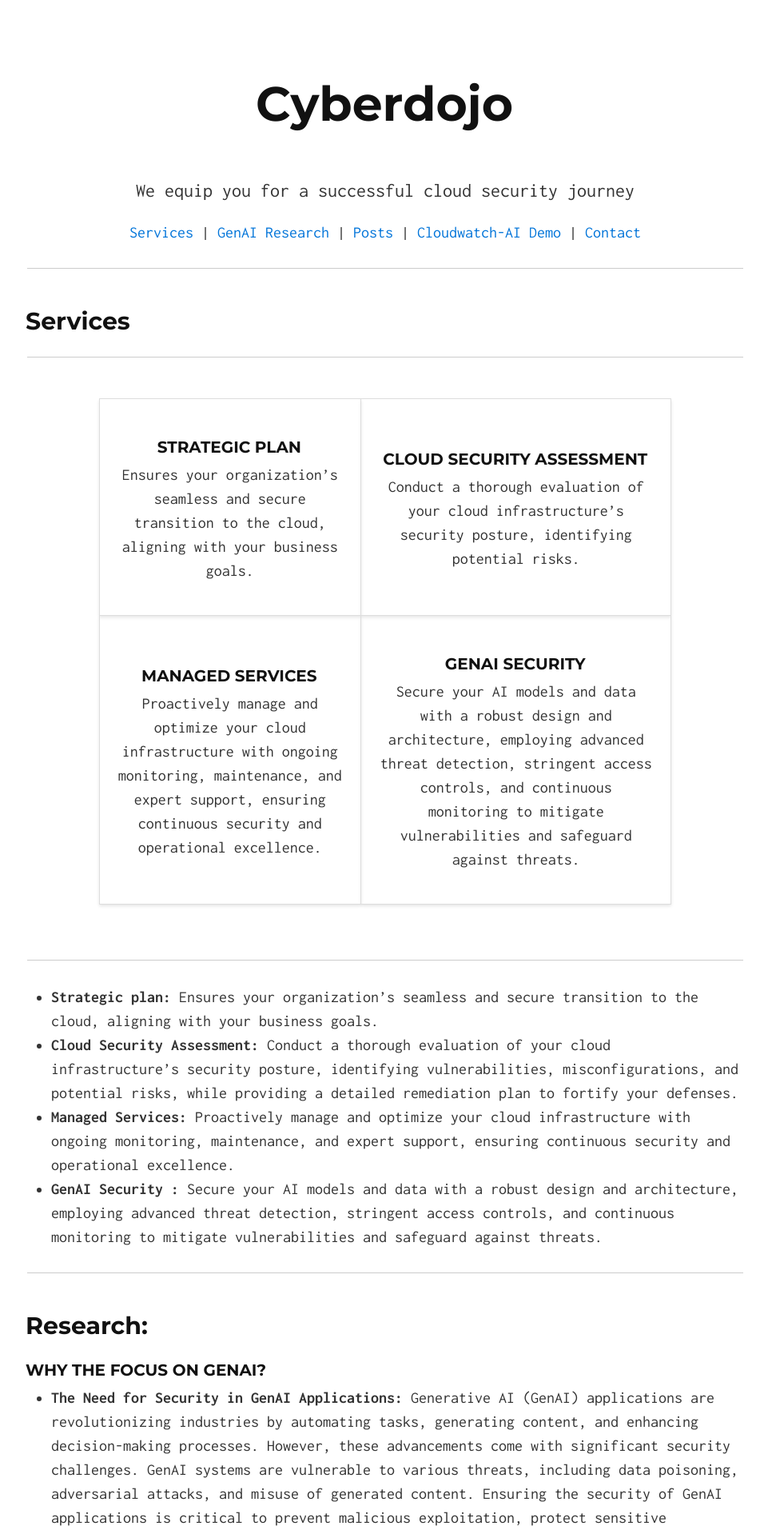
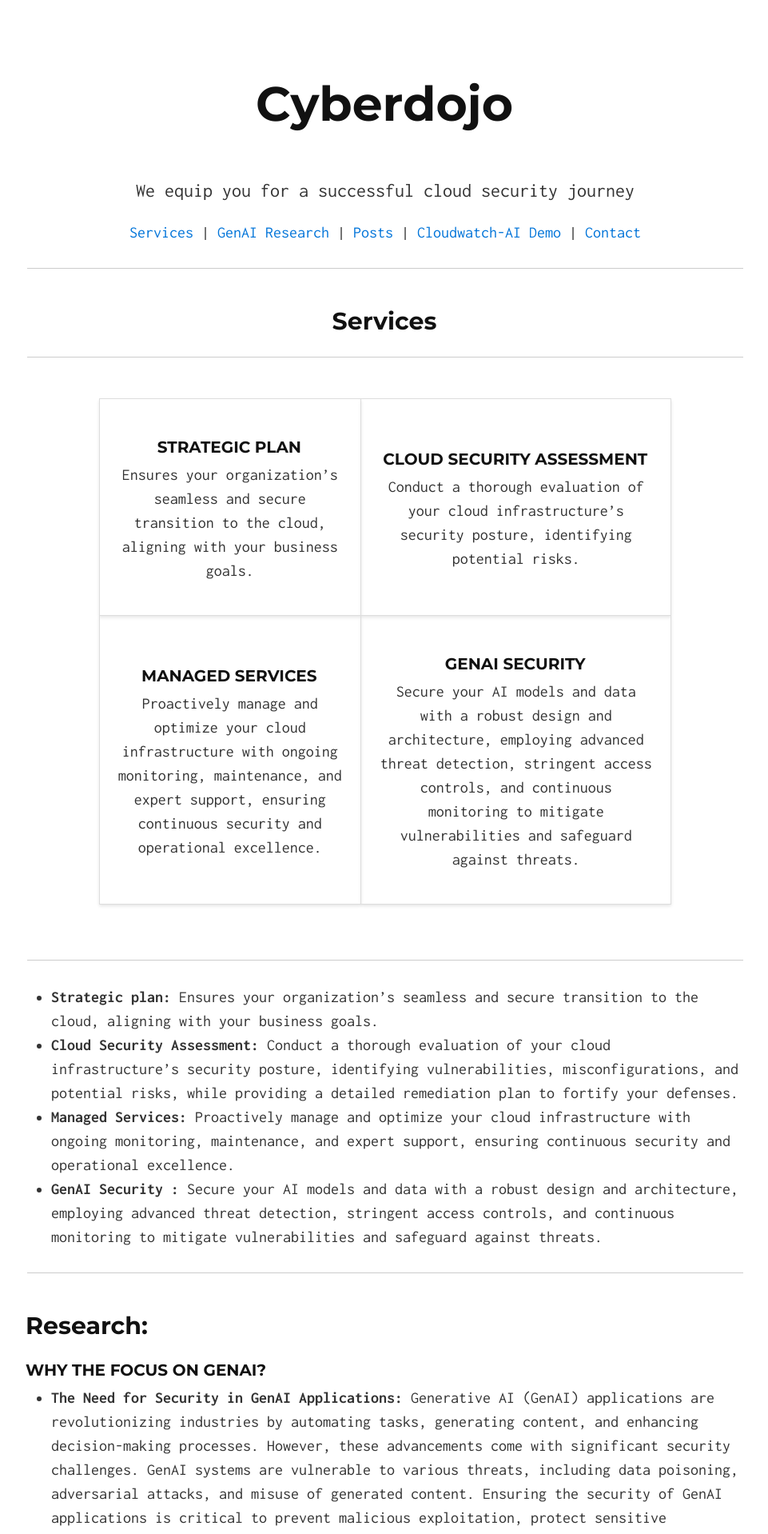
Before and after one commit to Ahmed-AG/cyberdojo-page, a Jekyll site: the page built from index.md, in a window 1280 px wide. Shown: the top 1918 px of the page at 80% size, without its empty margins (158-1119 px from the left). Built offline with Jekyll 4.4.1, drawn with Linux system fonts in a browser that asks for light colours.

Commit message:
update site

```diff
--- a/index.md
+++ b/index.md
@@ -12,7 +12,7 @@
 Reach out on <a href="mailto:info@cyberdojo.cloud" target="_blank">info@cyberdojo.cloud</a>. Looking forward to helping you achieve your security goals!
 ---
 -->
-## <a id="services"></a>Services
+## <center> <a id="services"></a>Services </center>
 ---
 <div style="width: 80%; margin: 0 auto; padding: 20px;">
   <table style="width: 100%; border-spacing: 20px;">
```
